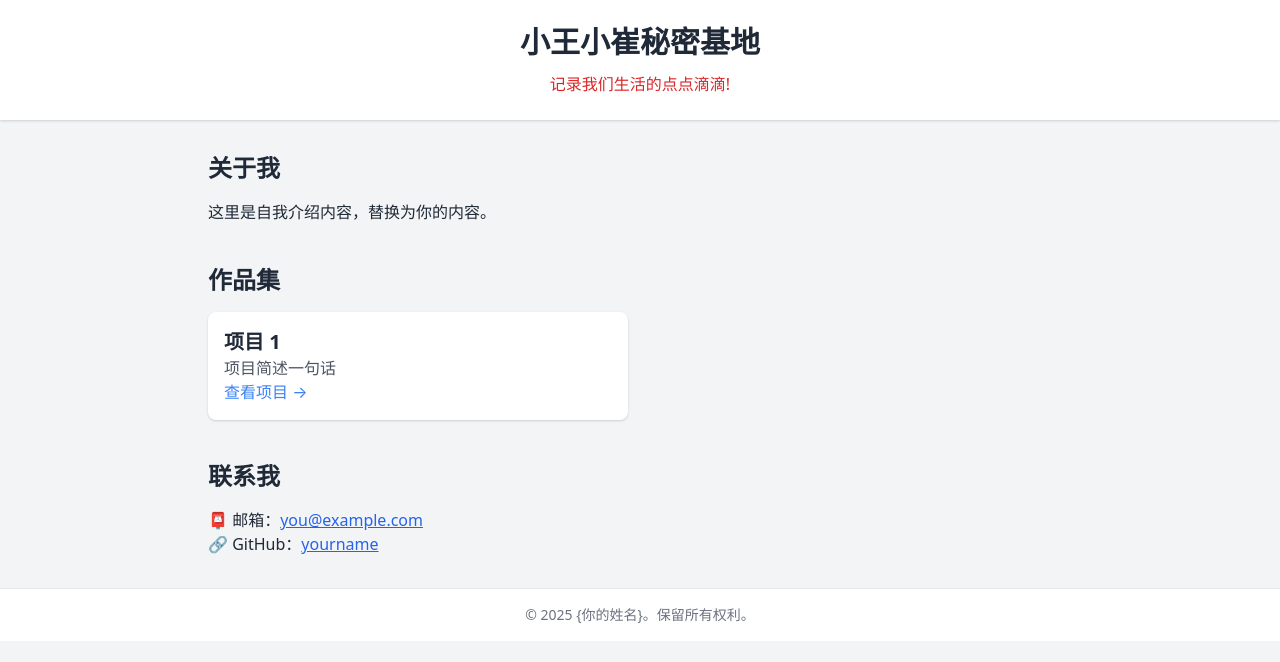
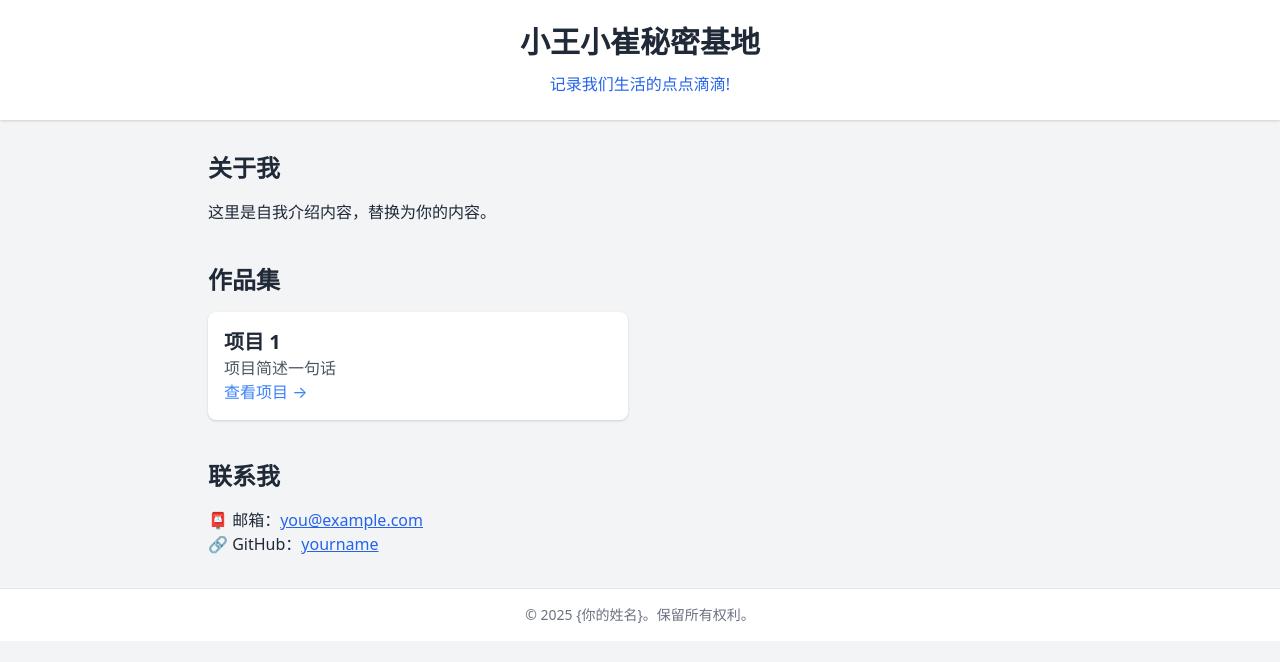
Before and after one commit to weipengw-1215/weipengw-1215.github.io, a plain HTML site: page index.html in a window 1280 px wide. Drawn offline with nearby package versions, Linux system fonts and the light colour scheme.

Commit message:
Update index.html

```diff
--- a/index.html
+++ b/index.html
@@ -9,7 +9,7 @@
 <body class="bg-gray-100 text-gray-800 font-sans">
   <header class="bg-white shadow p-6 text-center">
     <h1 class="text-3xl font-bold">小王小崔秘密基地</h1>
-    <p class="text-red-600 mt-3">记录我们生活的点点滴滴! </p>
+    <p class="text-blue-600 mt-3">记录我们生活的点点滴滴! </p>
   </header>
 
   <main class="max-w-4xl mx-auto py-8 px-4">
```
